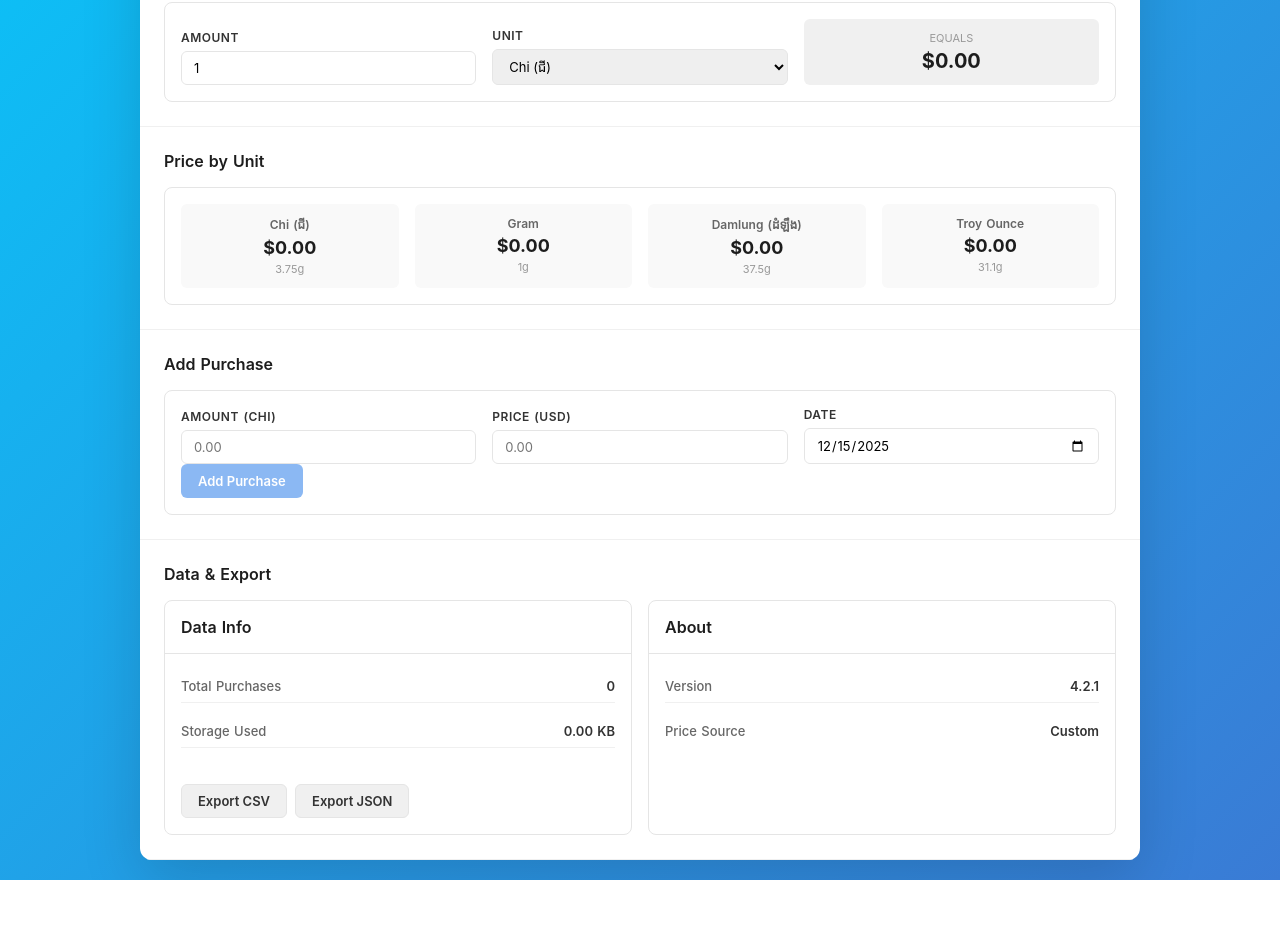
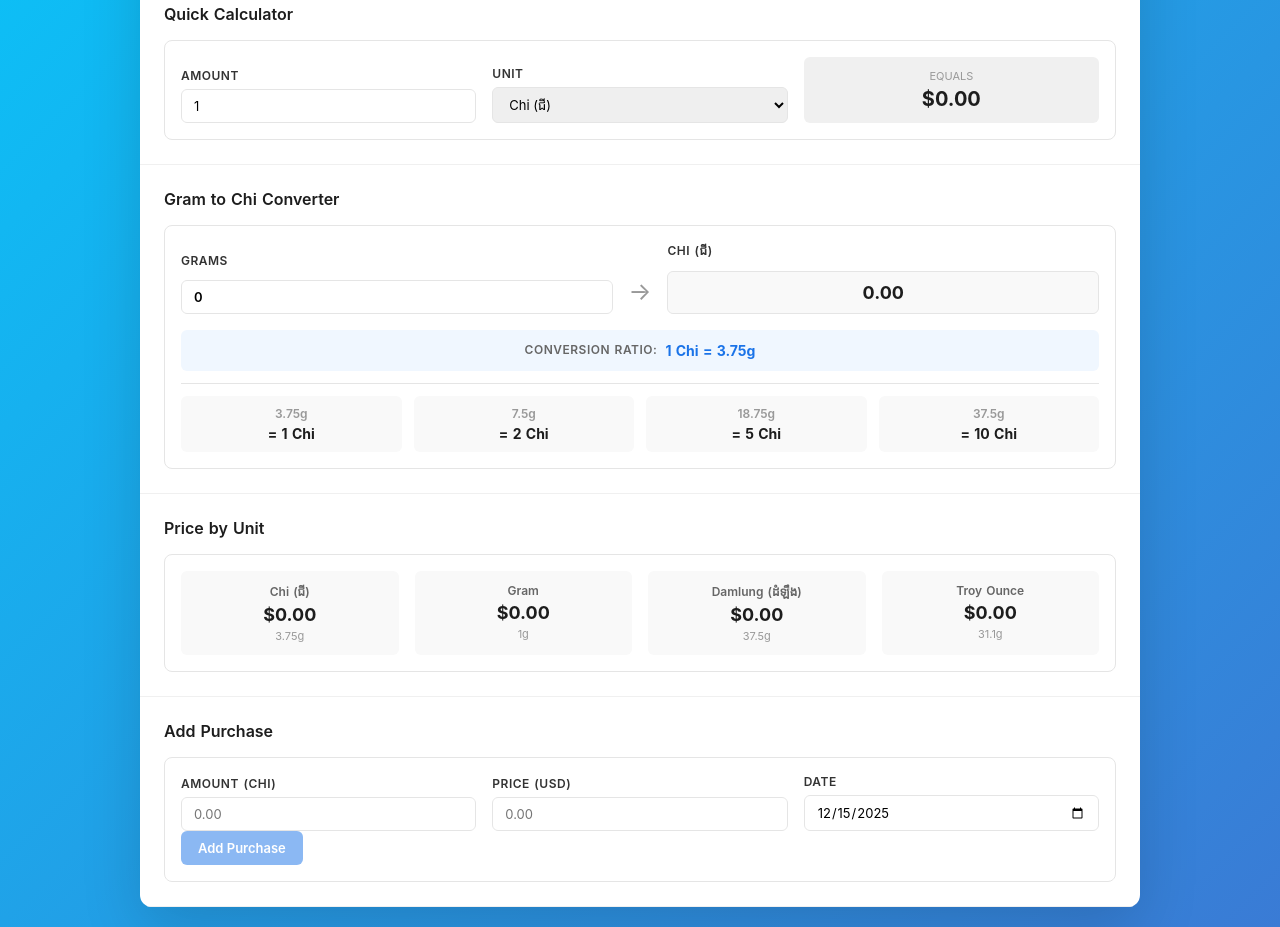
Before and after one commit to ousachea/App, a Nuxt app: page /gold in a window 1280 px wide. Shown: the part 656-1583 px from the top of the page. Before the commit the page ends 1536 px from the top, so only its background shows below. Built offline with nearby package versions, Linux system fonts and the light colour scheme.

Commit message:
gold update

```diff
--- a/pages/gold.vue
+++ b/pages/gold.vue
@@ -1,4 +1,4 @@
-<!-- pages/index.vue - GOLD TRACKER (WITHOUT KEYBOARD SHORTCUTS) -->
+<!-- pages/index.vue - GOLD TRACKER (WITH GRAM TO CHI CONVERTER) -->
 
 <template>
   <div class="app">
@@ -22,10 +22,13 @@
           <div class="light green"></div>
         </div>
         <div class="title">Gold Tracker</div>
-        <button v-if="apiKey && goldPrice > 0" @click="handleRefresh" :disabled="loading" class="title-refresh-btn"
-          title="Refresh price from API">
-          <span class="refresh-icon" :class="{ spinning: loading }">↻</span>
-        </button>
+        <div class="title-buttons">
+          <button v-if="purchases.length > 0" @click="exportData('csv')" class="title-btn" title="Export CSV">⬇</button>
+          <button v-if="apiKey && goldPrice > 0" @click="handleRefresh" :disabled="loading" class="title-refresh-btn"
+            title="Refresh price from API">
+            <span class="refresh-icon" :class="{ spinning: loading }">↻</span>
+          </button>
+        </div>
       </div>
 
       <!-- Main Content -->
@@ -69,6 +72,8 @@
                 <div class="api-setup-section">
                   <div v-if="!apiKey || apiKey === 'goldapi-3yrz5zhtl5zcyqg4-io'" class="setup-prompt">
                     <div class="setup-title">💡 Tip: Set up API for auto-updates</div>
+                    <div class="setup-info">Try the demo key: <span class="demo-key">goldapi-3yrz5zhtl5zcyqg4-io</span>
+                    </div>
                     <div class="setup-controls">
                       <button @click="toggleApiSetup" class="btn btn-secondary">Configure API</button>
                     </div>
@@ -177,6 +182,49 @@
             </div>
           </section>
 
+          <!-- Gram to Chi Converter -->
+          <section class="converter-section">
+            <h2 class="section-title">Gram to Chi Converter</h2>
+            <div class="card">
+              <div class="card-content">
+                <div class="converter-container">
+                  <div class="converter-input-group">
+                    <label class="form-label">Grams</label>
+                    <input v-model.number="gramAmount" type="number" min="0" step="0.1" placeholder="0.00"
+                      class="input converter-input" inputmode="decimal">
+                  </div>
+                  <div class="converter-arrow">→</div>
+                  <div class="converter-output-group">
+                    <label class="form-label">Chi (ជី)</label>
+                    <div class="converter-output">{{ memoizedGramToChi }}</div>
+                  </div>
+                </div>
+                <div class="converter-info">
+                  <span class="info-label">Conversion Ratio:</span>
+                  <span class="info-value">1 Chi = 3.75g</span>
+                </div>
+                <div class="converter-scale">
+                  <div class="scale-row">
+                    <span class="scale-label">3.75g</span>
+                    <span class="scale-value">= 1 Chi</span>
+                  </div>
+                  <div class="scale-row">
+                    <span class="scale-label">7.5g</span>
+                    <span class="scale-value">= 2 Chi</span>
+                  </div>
+                  <div class="scale-row">
+                    <span class="scale-label">18.75g</span>
+                    <span class="scale-value">= 5 Chi</span>
+                  </div>
+                  <div class="scale-row">
+                    <span class="scale-label">37.5g</span>
+                    <span class="scale-value">= 10 Chi</span>
+                  </div>
+                </div>
+              </div>
+            </div>
+          </section>
+
           <!-- Conversions -->
           <section class="conversions-section">
             <h2 class="section-title">Price by Unit</h2>
@@ -240,7 +288,6 @@
           <section v-if="purchases.length > 0" class="history-section">
             <div class="history-header">
               <h2 class="section-title">Purchase History</h2>
-              <button @click="exportData('csv')" class="icon-btn" title="Export CSV">⬇</button>
             </div>
 
             <!-- Search & Filter -->
@@ -363,47 +410,6 @@
             </div>
           </section>
 
-          <!-- Settings -->
-          <section class="settings-section">
-            <h2 class="section-title">Data & Export</h2>
-            <div class="settings-grid">
-              <div class="card">
-                <div class="card-header">
-                  <h3 class="card-title">Data Info</h3>
-                </div>
-                <div class="card-content settings-content">
-                  <div class="setting-item">
-                    <span class="setting-label">Total Purchases</span>
-                    <span class="setting-value">{{ purchases.length }}</span>
-                  </div>
-                  <div class="setting-item">
-                    <span class="setting-label">Storage Used</span>
-                    <span class="setting-value">{{ (JSON.stringify(purchases).length / 1024).toFixed(2) }} KB</span>
-                  </div>
-                  <div class="button-group">
-                    <button @click="exportData('csv')" class="btn btn-secondary">Export CSV</button>
-                    <button @click="exportData('json')" class="btn btn-secondary">Export JSON</button>
-                  </div>
-                </div>
-              </div>
-
-              <div class="card">
-                <div class="card-header">
-                  <h3 class="card-title">About</h3>
-                </div>
-                <div class="card-content settings-content">
-                  <div class="setting-item">
-                    <span class="setting-label">Version</span>
-                    <span class="setting-value">4.2.1</span>
-                  </div>
-                  <div class="setting-item">
-                    <span class="setting-label">Price Source</span>
-                    <span class="setting-value">{{ isApiPrice ? 'API' : 'Custom' }}</span>
-                  </div>
-                </div>
-              </div>
-            </div>
-          </section>
         </main>
       </div>
     </div>
@@ -431,6 +437,7 @@ export default {
     return {
       TROY_OUNCE_TO_GRAM: 31.1035,
       CHI_TO_OZ: 3.75 / 31.1035,
+      CHI_TO_GRAM: 3.75,
       GRAM_TO_OZ: 1 / 31.1035,
       DAMLUNG_TO_OZ: 37.5 / 31.1035,
 
@@ -453,6 +460,9 @@ export default {
       calculatorAmount: 1,
       calculatorUnit: 'chi',
 
+      // Gram to Chi Converter
+      gramAmount: 0,
+
       // Purchases
       purchases: [],
       newPurchase: {
@@ -485,6 +495,12 @@ export default {
   computed: {
     currentPrice() {
       return this.goldPrice > 0 ? this.goldPrice : 0;
+    },
+
+    memoizedGramToChi() {
+      if (!this.gramAmount || this.gramAmount <= 0) return '0.00';
+      const chi = this.gramAmount / this.CHI_TO_GRAM;
+      return chi.toFixed(2);
     },
 
     memoizedChiPrice() {
@@ -957,7 +973,105 @@ export default {
 </script>
 
 <style scoped>
-/* [All CSS remains exactly the same - no changes needed] */
+/* Gram to Chi Converter Styles */
+.converter-section {
+  padding: 24px;
+  border-bottom: 1px solid #f0f0f0;
+}
+
+.converter-container {
+  display: flex;
+  align-items: flex-end;
+  gap: 16px;
+  margin-bottom: 16px;
+}
+
+.converter-input-group,
+.converter-output-group {
+  display: flex;
+  flex-direction: column;
+  gap: 6px;
+  flex: 1;
+}
+
+.converter-input {
+  padding: 10px 12px;
+  font-size: 16px;
+  font-weight: 600;
+}
+
+.converter-output {
+  padding: 10px 12px;
+  font-size: 18px;
+  font-weight: 700;
+  background: #f9f9f9;
+  border: 1px solid #e5e5e5;
+  border-radius: 6px;
+  color: #1d1d1d;
+  text-align: center;
+}
+
+.converter-arrow {
+  font-size: 24px;
+  color: #999;
+  margin-bottom: 8px;
+}
+
+.converter-info {
+  display: flex;
+  justify-content: center;
+  gap: 8px;
+  padding: 12px;
+  background: #f0f7ff;
+  border-radius: 6px;
+  margin-bottom: 12px;
+}
+
+.info-label {
+  font-size: 12px;
+  color: #666;
+  font-weight: 600;
+  text-transform: uppercase;
+  letter-spacing: 0.5px;
+}
+
+.info-value {
+  font-size: 14px;
+  color: #1a73e8;
+  font-weight: 700;
+}
+
+.converter-scale {
+  display: grid;
+  grid-template-columns: repeat(auto-fit, minmax(120px, 1fr));
+  gap: 12px;
+  padding-top: 12px;
+  border-top: 1px solid #e5e5e5;
+}
+
+.scale-row {
+  display: flex;
+  flex-direction: column;
+  gap: 4px;
+  padding: 10px;
+  background: #f9f9f9;
+  border-radius: 6px;
+  text-align: center;
+}
+
+.scale-label {
+  font-size: 12px;
+  color: #999;
+  font-weight: 600;
+}
+
+.scale-value {
+  font-size: 14px;
+  color: #1d1d1d;
+  font-weight: 700;
+}
+
+/* Original Styles */
 * {
   box-sizing: border-box;
 }
@@ -1100,6 +1214,33 @@ body {
   font-weight: 600;
   color: #333;
   flex: 1;
+}
+
+.title-buttons {
+  display: flex;
+  gap: 8px;
+  align-items: center;
+}
+
+.title-btn {
+  width: 28px;
+  height: 28px;
+  padding: 0;
+  background: none;
+  border: none;
+  border-radius: 4px;
+  cursor: pointer;
+  font-size: 14px;
+  transition: all 0.2s;
+  color: #666;
+  display: flex;
+  align-items: center;
+  justify-content: center;
+}
+
+.title-btn:hover {
+  background: rgba(0, 0, 0, 0.05);
+  color: #333;
 }
 
 .price-source {
@@ -1313,6 +1454,22 @@ body {
   font-weight: 600;
 }
 
+.setup-info {
+  font-size: 12px;
+  color: #666;
+  margin-bottom: 8px;
+  padding: 8px;
+  background: rgba(26, 115, 232, 0.05);
+  border-radius: 4px;
+  font-family: 'Monaco', 'Courier New', monospace;
+}
+
+.demo-key {
+  color: #1a73e8;
+  font-weight: 600;
+  font-size: 11px;
+}
+
 .setup-controls {
   display: flex;
   gap: 6px;
@@ -2138,6 +2295,16 @@ body {
   .settings-grid {
     grid-template-columns: 1fr;
   }
+
+  .converter-container {
+    flex-direction: column;
+    gap: 8px;
+  }
+
+  .converter-arrow {
+    transform: rotate(90deg);
+    margin: -4px 0;
+  }
 }
 
 @media (max-width: 768px) {
@@ -2165,7 +2332,8 @@ body {
   .conversions-section,
   .purchase-section,
   .history-section,
-  .settings-section {
+  .settings-section,
+  .converter-section {
     padding: 12px 12px;
     border-bottom: 1px solid #f0f0f0;
   }
@@ -2418,6 +2586,30 @@ body {
     font-size: 10px;
   }
 
+  .converter-container {
+    flex-direction: column;
+    gap: 12px;
+  }
+
+  .converter-input-group,
+  .converter-output-group {
+    flex: 1;
+  }
+
+  .converter-arrow {
+    transform: rotate(90deg);
+    margin: -4px 0;
+  }
+
+  .converter-scale {
+    grid-template-columns: 1fr 1fr;
+  }
+
+  .converter-info {
+    flex-direction: column;
+    text-align: center;
+  }
+
   .btn {
     padding: 10px 12px;
     font-size: 13px;
@@ -2612,6 +2804,17 @@ body {
   .title {
     font-size: 11px;
     font-weight: 600;
+  }
+
+  .title-buttons {
+    gap: 4px;
+  }
+
+  .title-btn {
+    width: 24px;
+    height: 24px;
+    font-size: 12px;
+    padding: 0;
   }
 
   .title-refresh-btn {
@@ -2632,7 +2835,8 @@ body {
   .conversions-section,
   .purchase-section,
   .history-section,
-  .settings-section {
+  .settings-section,
+  .converter-section {
     padding: 10px 10px;
   }
 
@@ -2712,6 +2916,15 @@ body {
     font-size: 11px;
   }
 
+  .setup-info {
+    font-size: 10px;
+    margin-bottom: 6px;
+  }
+
+  .demo-key {
+    font-size: 9px;
+  }
+
   .api-setup-form {
     padding: 8px;
   }
@@ -2798,6 +3011,15 @@ body {
     font-size: 14px;
   }
 
+  .converter-scale {
+    grid-template-columns: 1fr;
+    gap: 8px;
+  }
+
+  .converter-container {
+    gap: 10px;
+  }
+
   .purchase-header {
     padding: 9px 10px;
   }
```
